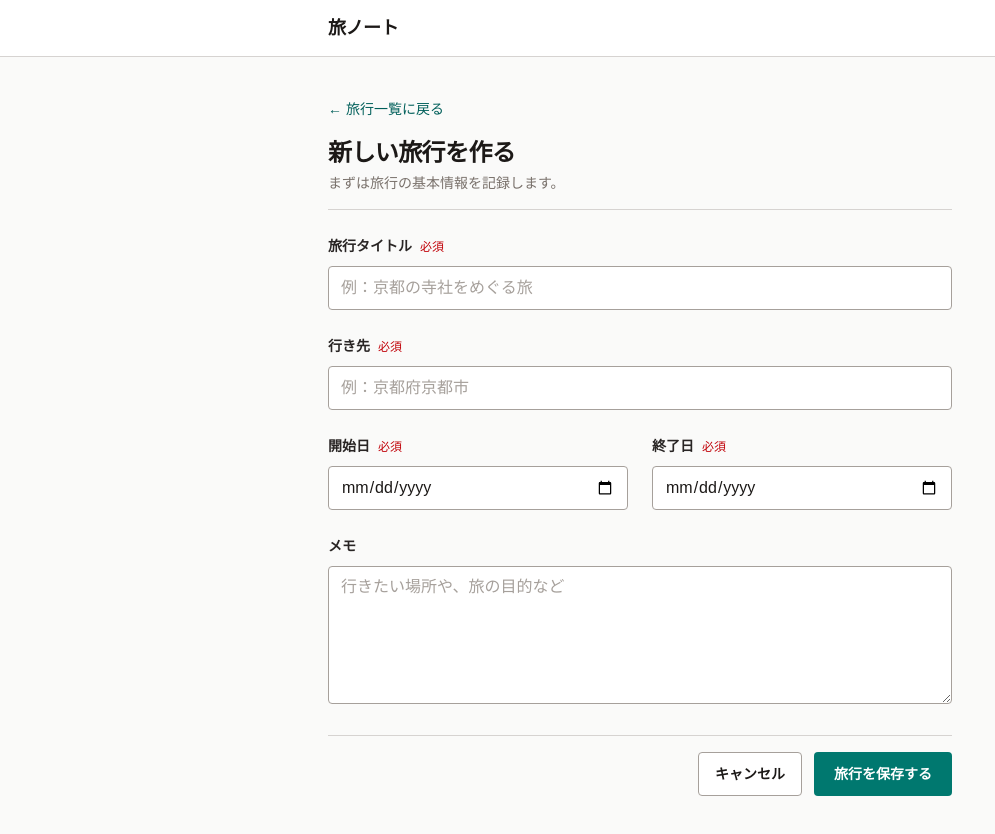
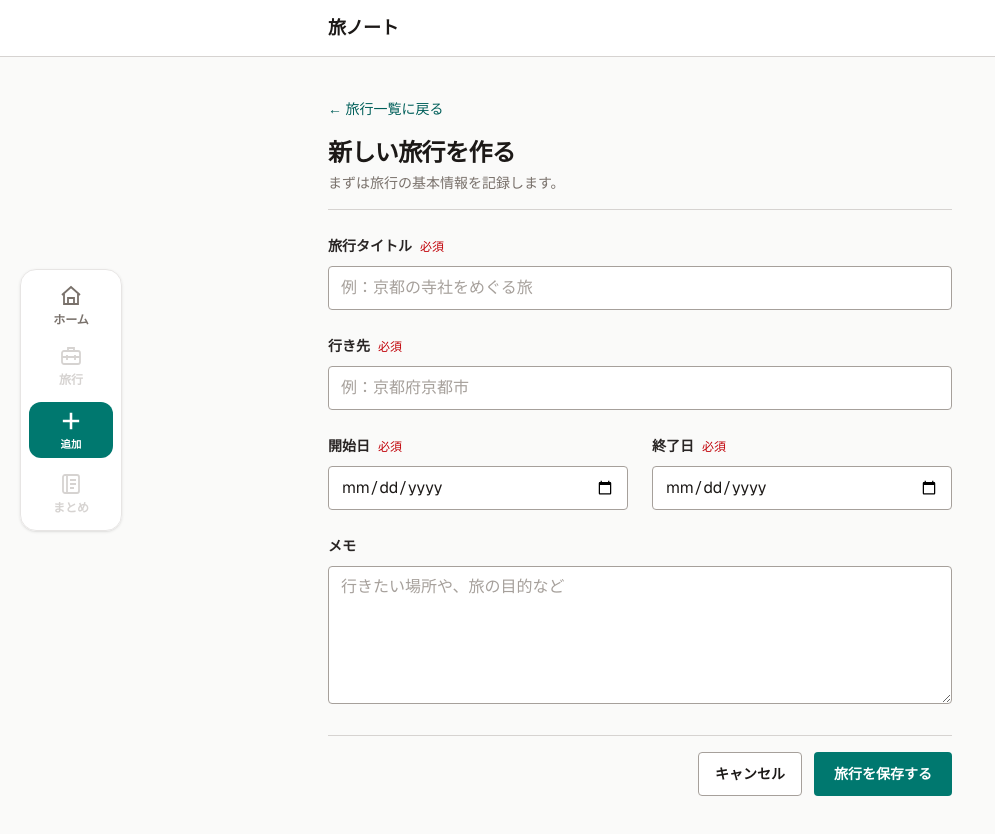
Before and after one commit to takuss/tabinote, a Next.js app: page /trips/new in a window 1280 px wide. Shown: the whole page, without its empty margins (0-995 px from the left). Built offline with nearby package versions, Linux system fonts and the light colour scheme.

Commit message:
共通ナビゲーションとデザイン基盤を実装

```diff
--- /dev/null
+++ b/app/components/bottom-navigation.tsx
@@ -0,0 +1,45 @@
+"use client";
+
+import Link from "next/link";
+import { usePathname } from "next/navigation";
+import { useRef, type ReactNode } from "react";
+
+export const OPEN_QUICK_ADD_EVENT = "tabinote:open-quick-add";
+
+export default function BottomNavigation() {
+  const pathname = usePathname();
+  const addButtonRef = useRef<HTMLButtonElement>(null);
+  const match = /^\/trips\/([^/]+)/.exec(pathname);
+  const tripId = match && match[1] !== "new" ? match[1] : null;
+  const isTripDetail = Boolean(tripId && pathname === `/trips/${tripId}`);
+  const isSummary = Boolean(tripId && pathname === `/trips/${tripId}/summary`);
+
+  function openQuickAdd() {
+    window.dispatchEvent(new CustomEvent(OPEN_QUICK_ADD_EVENT, { detail: { trigger: addButtonRef.current } }));
+  }
+
+  return <nav aria-label="メインナビゲーション" className="fixed inset-x-0 bottom-0 z-40 border-t border-stone-200 bg-white/95 pb-[env(safe-area-inset-bottom)] backdrop-blur md:inset-x-auto md:bottom-auto md:left-5 md:top-1/2 md:-translate-y-1/2 md:rounded-2xl md:border md:p-2 md:shadow-sm">
+    <div className="mx-auto grid h-[4.75rem] max-w-lg grid-cols-4 items-end px-2 md:h-auto md:w-[5.25rem] md:grid-cols-1 md:items-stretch md:gap-1 md:px-0">
+      <NavLink href="/" label="ホーム" active={pathname === "/"} icon={<HomeIcon />} />
+      {tripId ? <NavLink href={`/trips/${tripId}`} label="旅行" active={!isSummary} icon={<SuitcaseIcon />} /> : <DisabledItem label="旅行" icon={<SuitcaseIcon />} hint="旅行を選ぶと開けます" />}
+      <div className="flex min-h-16 items-end justify-center md:min-h-0 md:items-center md:py-1">
+        {isTripDetail ? <button ref={addButtonRef} type="button" onClick={openQuickAdd} aria-label="予定、支出、予約を追加" className="flex min-h-16 min-w-16 -translate-y-2 flex-col items-center justify-center rounded-full bg-teal-700 px-3 text-white shadow-md transition hover:bg-teal-800 focus-visible:outline-2 focus-visible:outline-offset-2 focus-visible:outline-teal-700 md:min-h-14 md:min-w-0 md:w-full md:translate-y-0 md:rounded-xl md:shadow-none"><PlusIcon /><span className="mt-0.5 text-[0.65rem] font-bold">追加</span></button> : <Link href={tripId ? `/trips/${tripId}` : "/trips/new"} aria-label={tripId ? "旅行詳細へ移動して追加する" : "新しい旅行を追加"} aria-current={!tripId && pathname === "/trips/new" ? "page" : undefined} className="flex min-h-16 min-w-16 -translate-y-2 flex-col items-center justify-center rounded-full bg-teal-700 px-3 text-white shadow-md transition hover:bg-teal-800 focus-visible:outline-2 focus-visible:outline-offset-2 focus-visible:outline-teal-700 md:min-h-14 md:min-w-0 md:w-full md:translate-y-0 md:rounded-xl md:shadow-none"><PlusIcon /><span className="mt-0.5 text-[0.65rem] font-bold">追加</span></Link>}
+      </div>
+      {tripId ? <NavLink href={`/trips/${tripId}/summary`} label="まとめ" active={isSummary} icon={<AlbumIcon />} /> : <DisabledItem label="まとめ" icon={<AlbumIcon />} hint="旅行を選ぶと開けます" />}
+    </div>
+  </nav>;
+}
+
+function NavLink({ href, label, active, icon }: { href: string; label: string; active: boolean; icon: ReactNode }) {
+  return <Link href={href} aria-label={label} aria-current={active ? "page" : undefined} className={`flex min-h-16 flex-col items-center justify-center rounded-xl px-2 text-xs font-bold transition focus-visible:outline-2 focus-visible:outline-offset-2 focus-visible:outline-teal-700 md:min-h-14 ${active ? "text-teal-700" : "text-stone-500 hover:bg-stone-100 hover:text-stone-800"}`}><span aria-hidden="true">{icon}</span><span className="mt-1">{label}</span>{active && <span className="mt-1 h-1 w-1 rounded-full bg-teal-700 md:hidden" aria-hidden="true" />}</Link>;
+}
+
+function DisabledItem({ label, icon, hint }: { label: string; icon: ReactNode; hint: string }) {
+  return <button type="button" disabled aria-label={`${label}：${hint}`} title={hint} className="flex min-h-16 flex-col items-center justify-center rounded-xl px-2 text-xs font-bold text-stone-300 md:min-h-14"><span aria-hidden="true">{icon}</span><span className="mt-1">{label}</span></button>;
+}
+
+const iconClass = "size-6";
+function HomeIcon() { return <svg viewBox="0 0 24 24" fill="none" stroke="currentColor" strokeWidth="1.8" className={iconClass}><path d="m3 11 9-8 9 8" /><path d="M5 10v10h14V10M9 20v-6h6v6" /></svg>; }
+function SuitcaseIcon() { return <svg viewBox="0 0 24 24" fill="none" stroke="currentColor" strokeWidth="1.8" className={iconClass}><rect x="3" y="7" width="18" height="13" rx="2" /><path d="M9 7V4h6v3M8 11v5m8-5v5M3 13h18" /></svg>; }
+function PlusIcon() { return <svg viewBox="0 0 24 24" fill="none" stroke="currentColor" strokeWidth="2.2" className="size-7"><path d="M12 5v14M5 12h14" /></svg>; }
+function AlbumIcon() { return <svg viewBox="0 0 24 24" fill="none" stroke="currentColor" strokeWidth="1.8" className={iconClass}><rect x="4" y="3" width="16" height="18" rx="2" /><path d="M8 3v18M11 8h6M11 12h6M11 16h4" /></svg>; }
--- a/app/components/quick-add-launcher.tsx
+++ b/app/components/quick-add-launcher.tsx
@@ -5,6 +5,7 @@ import QuickExpenseForm from "@/app/components/quick-expense-form";
 import QuickReservationForm from "@/app/components/quick-reservation-form";
 import QuickScheduleForm from "@/app/components/quick-schedule-form";
 import type { Trip } from "@/app/lib/trips";
+import { OPEN_QUICK_ADD_EVENT } from "@/app/components/bottom-navigation";
 
 type AddKind = "schedule" | "expense" | "reservation";
 type AddOption = { kind: AddKind; label: string; description: string; icon: ReactNode };
@@ -19,8 +20,18 @@ export default function QuickAddLauncher({ trip }: { trip: Trip }) {
   const [isMenuOpen, setIsMenuOpen] = useState(false);
   const [activeKind, setActiveKind] = useState<AddKind | null>(null);
   const triggerRef = useRef<HTMLButtonElement>(null);
+  const externalTriggerRef = useRef<HTMLElement | null>(null);
   const sheetRef = useRef<HTMLDivElement>(null);
   const formRegionRef = useRef<HTMLDivElement>(null);
+
+  useEffect(() => {
+    function openFromNavigation(event: Event) {
+      externalTriggerRef.current = (event as CustomEvent<{ trigger?: HTMLElement }>).detail?.trigger ?? null;
+      setIsMenuOpen(true);
+    }
+    window.addEventListener(OPEN_QUICK_ADD_EVENT, openFromNavigation);
+    return () => window.removeEventListener(OPEN_QUICK_ADD_EVENT, openFromNavigation);
+  }, []);
 
   useEffect(() => {
     if (!isMenuOpen) return;
@@ -32,7 +43,7 @@ export default function QuickAddLauncher({ trip }: { trip: Trip }) {
     function handleKeyDown(event: KeyboardEvent) {
       if (event.key === "Escape") {
         setIsMenuOpen(false);
-        window.requestAnimationFrame(() => triggerRef.current?.focus());
+        window.requestAnimationFrame(() => (externalTriggerRef.current ?? triggerRef.current)?.focus());
         return;
       }
       if (event.key !== "Tab" || !sheet) return;
@@ -53,7 +64,7 @@ export default function QuickAddLauncher({ trip }: { trip: Trip }) {
 
   function closeMenu({ restoreFocus = true } = {}) {
     setIsMenuOpen(false);
-    if (restoreFocus) window.requestAnimationFrame(() => triggerRef.current?.focus());
+    if (restoreFocus) window.requestAnimationFrame(() => (externalTriggerRef.current ?? triggerRef.current)?.focus());
   }
 
   function selectKind(kind: AddKind) {
@@ -68,7 +79,7 @@ export default function QuickAddLauncher({ trip }: { trip: Trip }) {
   return <section aria-labelledby="quick-add-heading" className="border-b border-stone-300 py-6">
     <div className="flex items-center justify-between gap-4 rounded-lg border border-teal-200 bg-teal-50 px-4 py-4 sm:px-5">
       <div><h2 id="quick-add-heading" className="font-bold">旅の情報を追加</h2><p className="mt-1 text-sm text-stone-600">予定・支出・予約をここからすぐに登録できます</p></div>
-      <button ref={triggerRef} type="button" onClick={() => setIsMenuOpen(true)} aria-haspopup="dialog" aria-expanded={isMenuOpen} aria-controls="quick-add-sheet" className="inline-flex min-h-12 shrink-0 items-center justify-center rounded-full bg-teal-700 px-5 text-base font-bold text-white shadow-sm hover:bg-teal-800 focus-visible:outline-2 focus-visible:outline-offset-2 focus-visible:outline-teal-700">＋追加</button>
+      <button ref={triggerRef} type="button" onClick={() => { externalTriggerRef.current = null; setIsMenuOpen(true); }} aria-haspopup="dialog" aria-expanded={isMenuOpen} aria-controls="quick-add-sheet" className="inline-flex min-h-12 shrink-0 items-center justify-center rounded-full bg-teal-700 px-5 text-base font-bold text-white shadow-sm hover:bg-teal-800 focus-visible:outline-2 focus-visible:outline-offset-2 focus-visible:outline-teal-700">＋追加</button>
     </div>
 
     <div ref={formRegionRef} aria-live="polite">
--- a/app/globals.css
+++ b/app/globals.css
@@ -1,8 +1,15 @@
 @import "tailwindcss";
 
 :root {
-  --background: #ffffff;
-  --foreground: #171717;
+  --background: #fafaf9;
+  --foreground: #1c1917;
+  --app-accent: #0f766e;
+  --app-radius-control: 0.75rem;
+  --app-radius-card: 1rem;
+  --app-space-page: 1rem;
+  --app-text-heading: 1.25rem;
+  --app-text-body: 0.875rem;
+  --app-text-supporting: 0.75rem;
 }
 
 @theme inline {
@@ -15,5 +22,16 @@
 body {
   background: var(--background);
   color: var(--foreground);
-  font-family: Arial, Helvetica, sans-serif;
+  font-family: var(--font-geist-sans), Arial, Helvetica, sans-serif;
+  padding-bottom: calc(4.75rem + env(safe-area-inset-bottom));
 }
+
+:where(button, a, input, select, textarea):focus-visible {
+  outline-color: var(--app-accent);
+}
+
+@media (min-width: 768px) {
+  body {
+    padding-bottom: 0;
+  }
+}
--- a/app/layout.tsx
+++ b/app/layout.tsx
@@ -1,6 +1,7 @@
 import type { Metadata } from "next";
 import { Geist, Geist_Mono } from "next/font/google";
 import "./globals.css";
+import BottomNavigation from "@/app/components/bottom-navigation";
 
 const geistSans = Geist({
   variable: "--font-geist-sans",
@@ -27,7 +28,7 @@ export default function RootLayout({
       lang="ja"
       className={`${geistSans.variable} ${geistMono.variable} h-full antialiased`}
     >
-      <body className="min-h-full flex flex-col">{children}</body>
+      <body className="min-h-full flex flex-col">{children}<BottomNavigation /></body>
     </html>
   );
 }
```
